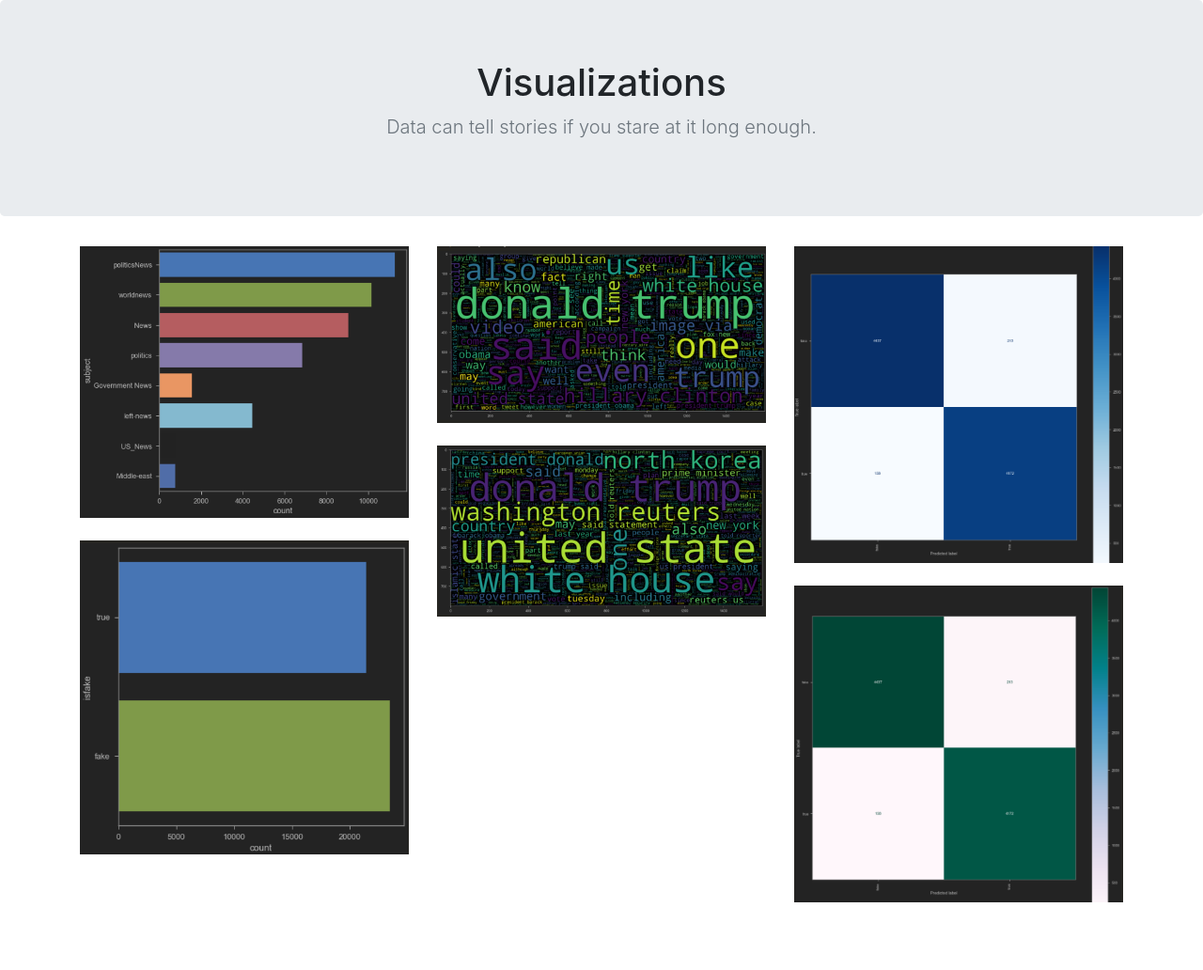
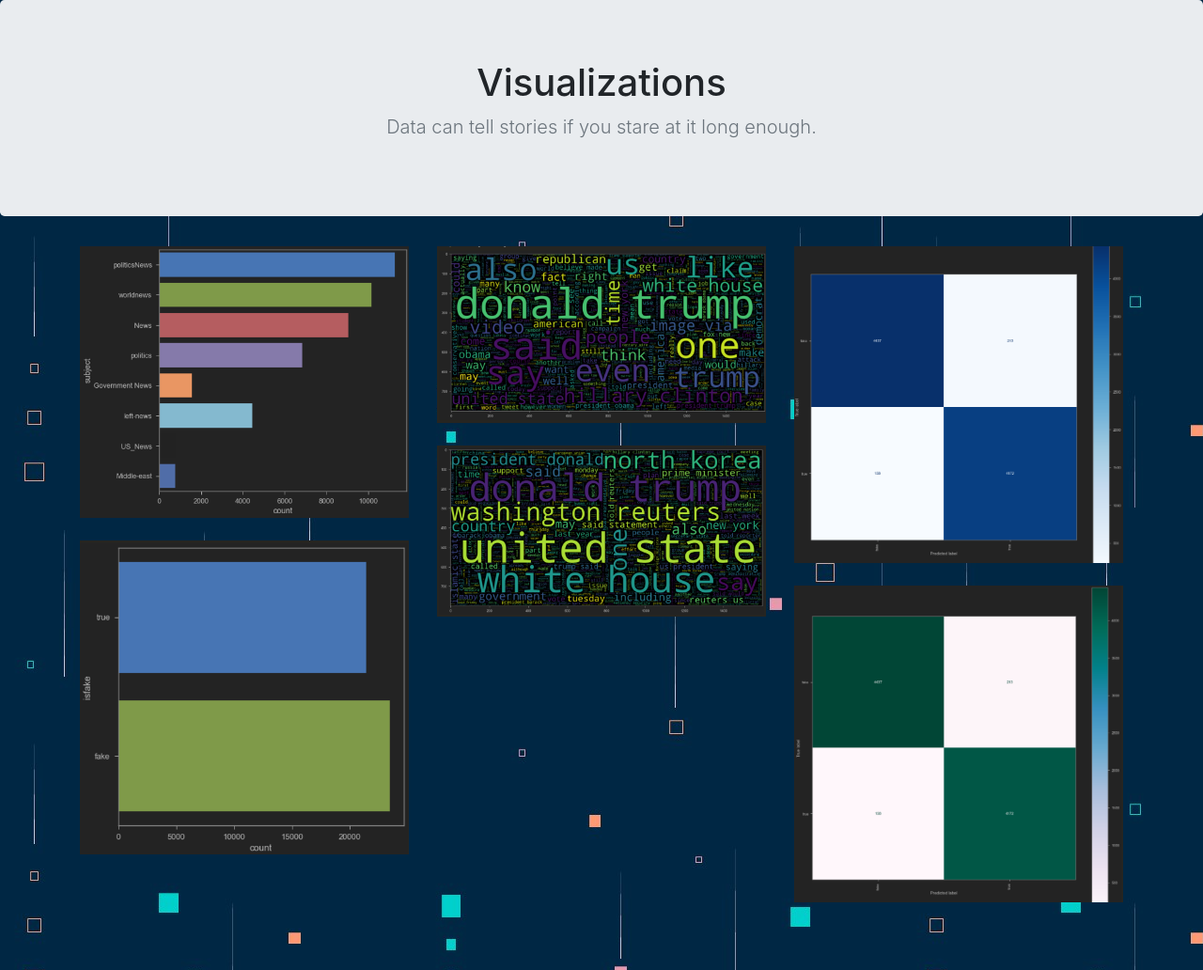
Before and after one commit to OmarMiah/news-of-the-world, a Flask app: page /images/ in a window 1280 px wide. Shown: the whole page at 94% size. Run offline with Flask 2, Linux system fonts and the light colour scheme; parts of the project's set-up code (start-up, migrations or seed data) failed here and were passed over; some libraries are stand-ins or nearby versions.

Commit message:
Update images.html

```diff
--- a/NoW_App/templates/images.html
+++ b/NoW_App/templates/images.html
@@ -1,6 +1,11 @@
 <!DOCTYPE html>
 <html lang="en">
   <head>
+    <style>
+      body  {
+            background-image: url(../static/ds.jpg)
+          }
+          </style>
 <link rel="stylesheet" href="https://cdn.jsdelivr.net/npm/bootstrap@4.5.3/dist/css/bootstrap.min.css" integrity="sha384-TX8t27EcRE3e/ihU7zmQxVncDAy5uIKz4rEkgIXeMed4M0jlfIDPvg6uqKI2xXr2" crossorigin="anonymous">
     <meta charset="utf-8">
     <title>My Web App</title>
```
